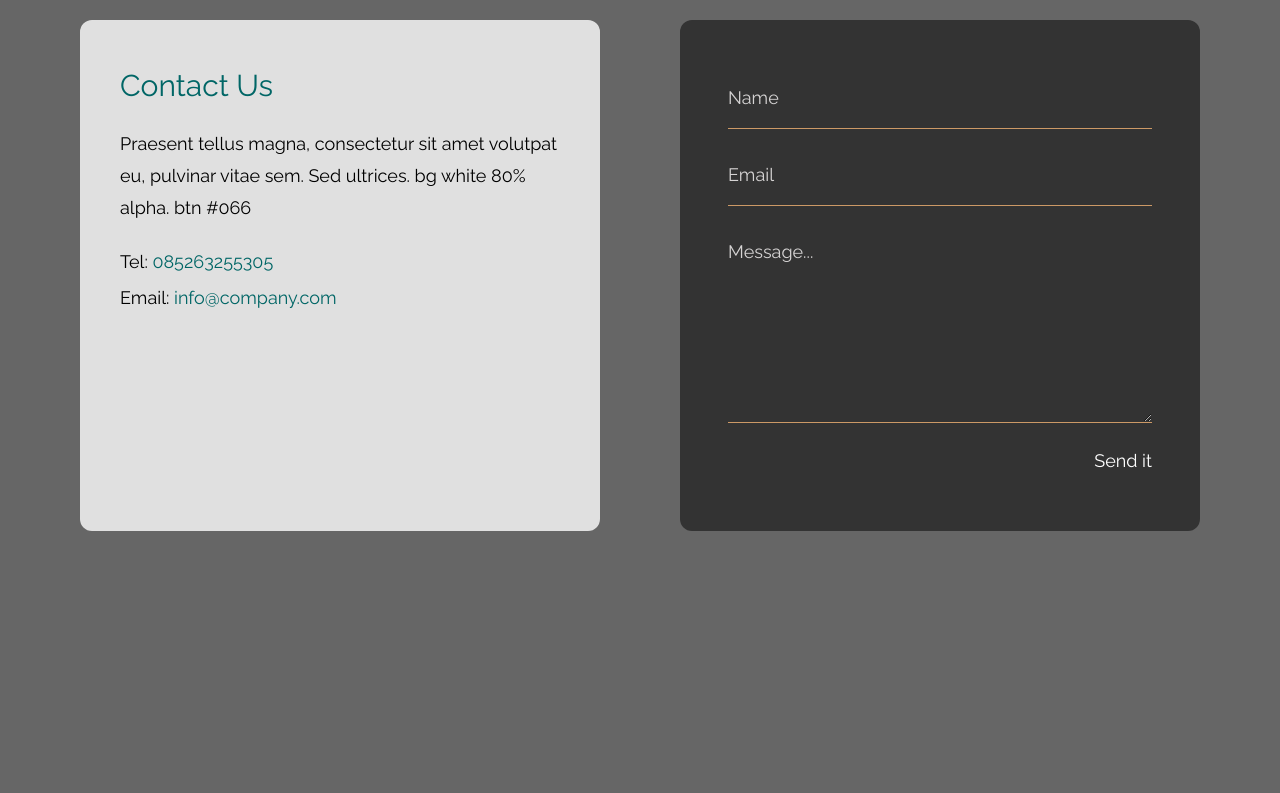
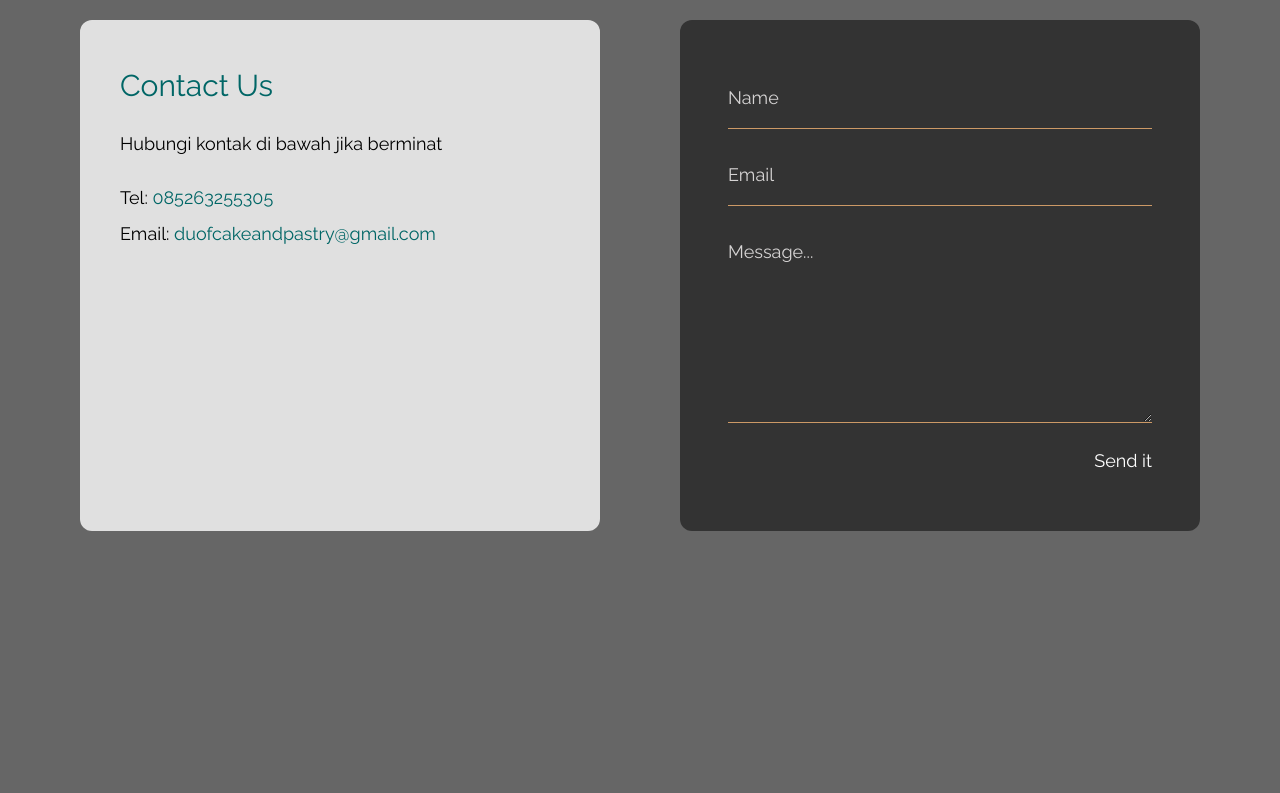
Before and after one commit to duofcakeandpastry10/duofcakeandpastry, a plain HTML site: page index.html in a window 1280 px wide. Shown: the part 3780-4573 px from the top of the page. Drawn offline with nearby package versions, Linux system fonts and the light colour scheme.

Commit message:
Add files via upload

```diff
--- a/index.html
+++ b/index.html
@@ -158,12 +158,11 @@ https://www.tooplate.com/view/2126-antique-cafe
                 <div class="flex-1 rounded-xl px-10 py-12 m-5 bg-white bg-opacity-80 tm-item-container">
                     <h2 class="text-3xl mb-6 tm-text-green">Contact Us</h2>
                     <p class="mb-6 text-lg leading-8">
-                        Praesent tellus magna, consectetur sit amet volutpat eu, pulvinar vitae sem.
-                        Sed ultrices. bg white 80% alpha. btn #066
+                        Hubungi kontak di bawah jika berminat
                     </p>
                     <p class="mb-10 text-lg">
                         <span class="block mb-2">Tel: <a href="tel:085263255305" class="hover:text-yellow-600 transition">085263255305</a></span>
-                        <span class="block">Email: <a href="mailto:info@company.com" class="hover:text-yellow-600 transition">info@company.com</a></span>
+                        <span class="block">Email: <a href="mailto:info@company.com" class="hover:text-yellow-600 transition">duofcakeandpastry@gmail.com</a></span>
 
 
                     </p>
```
